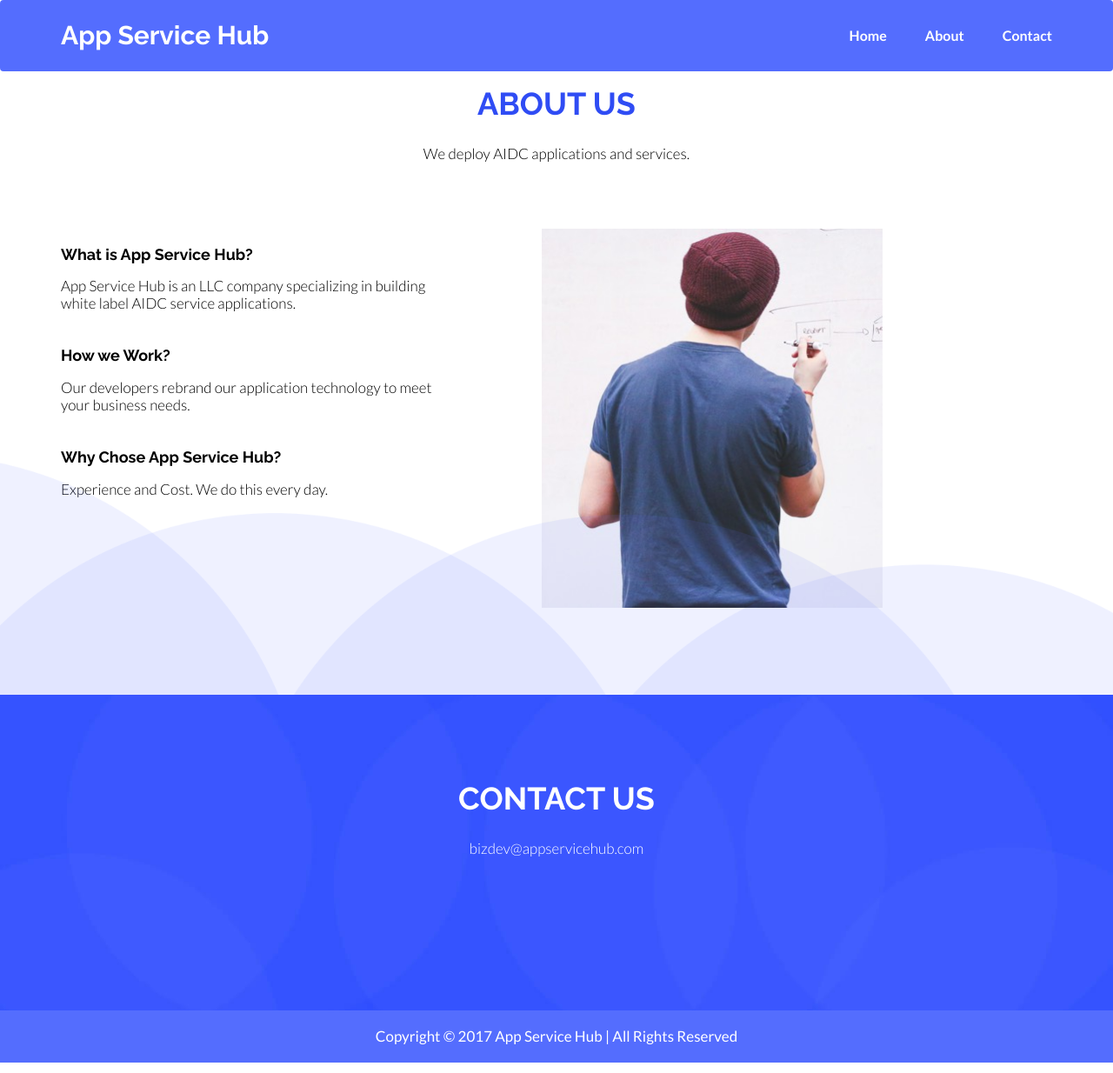
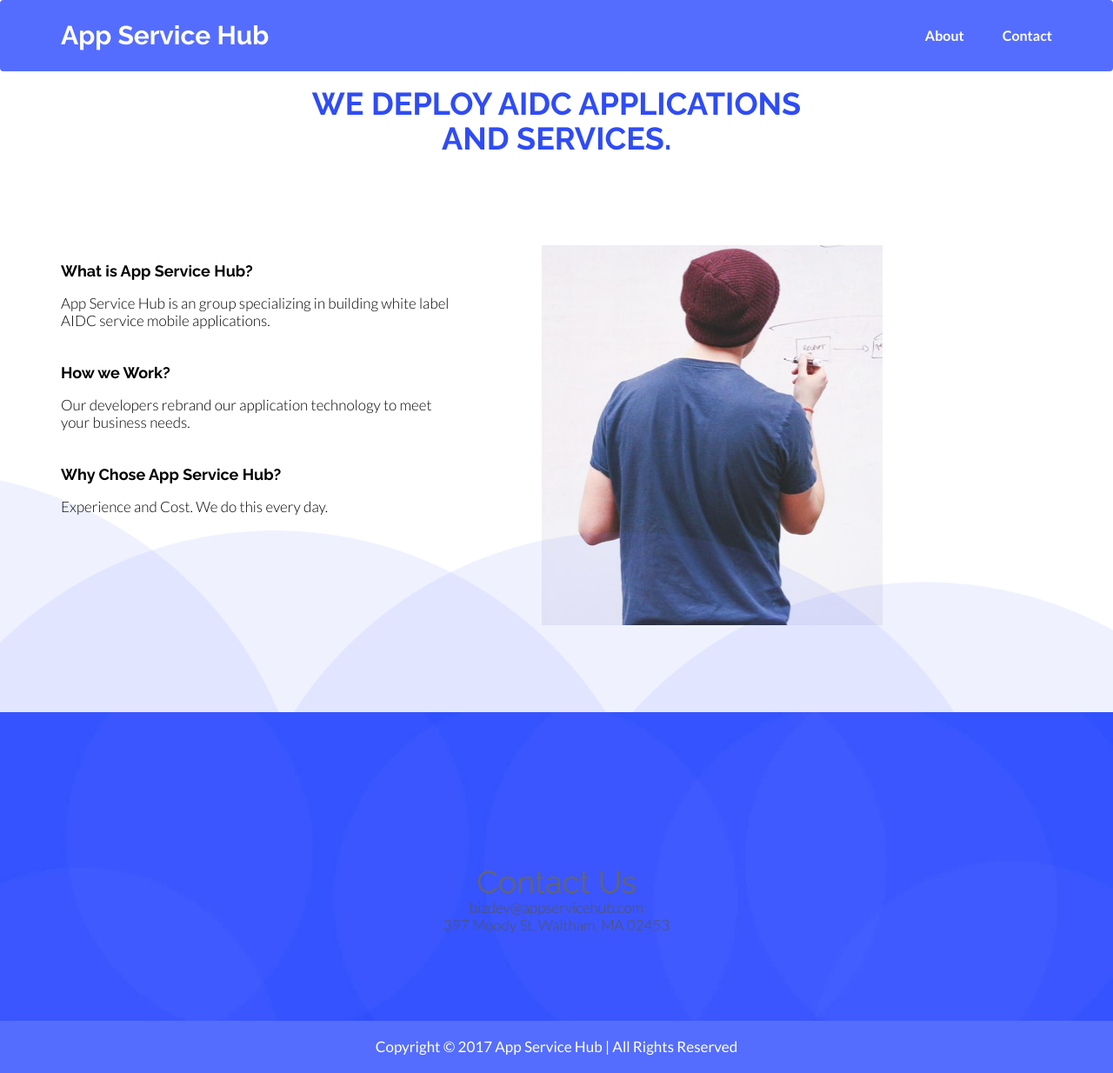
Before and after one commit to codeREADr/appservicehub, a plain HTML site: page index.html in a window 1280 px wide. Shown: the whole page at 87% size. Drawn offline with Linux system fonts and the light colour scheme.

Commit message:
html updates

```diff
--- a/index.html
+++ b/index.html
@@ -90,7 +90,6 @@
 
                     <!-- menu list -->
                   <ul class="nav navbar-nav navbar-right">
-                    <li><a href="#banner-section" class="smoothScroll">Home</a></li>
                     <li><a href="#about-section" class="smoothScroll">About</a></li>
                     <li><a href="#subscribe-section" class="smoothScroll">Contact</a></li>
                   </ul>
@@ -108,8 +107,7 @@
                 <div class="row">
                     <div class="col-lg-12">
                         <div class="about-top common-section-blue-top">
-                            <h2>About us</h2>
-                            <p> We deploy AIDC applications and services.</p>
+                            <h2>We deploy AIDC applications and services.</h2>
                         </div>
                     </div>
                 </div>
@@ -122,8 +120,8 @@
                                 <div class="row">
                                     <div class="col-lg-12 col-md-12 col-sm-6">
                                         <h4>What is App Service Hub?</h4>
-                                        <p>App Service Hub is an LLC company specializing in building white label
-                                            AIDC service applications.</p>
+                                        <p>App Service Hub is an group specializing in building white label
+                                            AIDC service mobile applications.</p>
                                     </div>
                                     <div class="col-lg-12 col-md-12 col-sm-6">
                                         <h4>How we Work?</h4>
@@ -159,27 +157,16 @@
             <div class="container subscribe">
                 <div class="row">
                     <div class="col-lg-12">
-                        <div class="subscribe-top common-section-white-top">
+                        <p class="subscribe-top common-section-white-top">
                             <h2>Contact Us</h2>
                             <p>bizdev@appservicehub.com</p>
+                            <p>397 Moody St, Waltham, MA 02453</p>
                         </div>
                     </div>
                 </div>
             </div>
         </section>
         <!-- / END SUBSCRIBE SECTION -->
-
-        <!-- START SCROLL TOP -->
-        <div id="scroll-top">
-            <div class="container">
-                <div class="row">
-                        <div class="scrollup">
-                            <i class="fa fa-chevron-up" aria-hidden="true"></i>
-                        </div>
-                </div>
-            </div>
-        </div>
-        <!-- / END SCROLL TOP -->
 
         <!-- START FOOTER SECTION -->
         <div id="footer-section">
```
